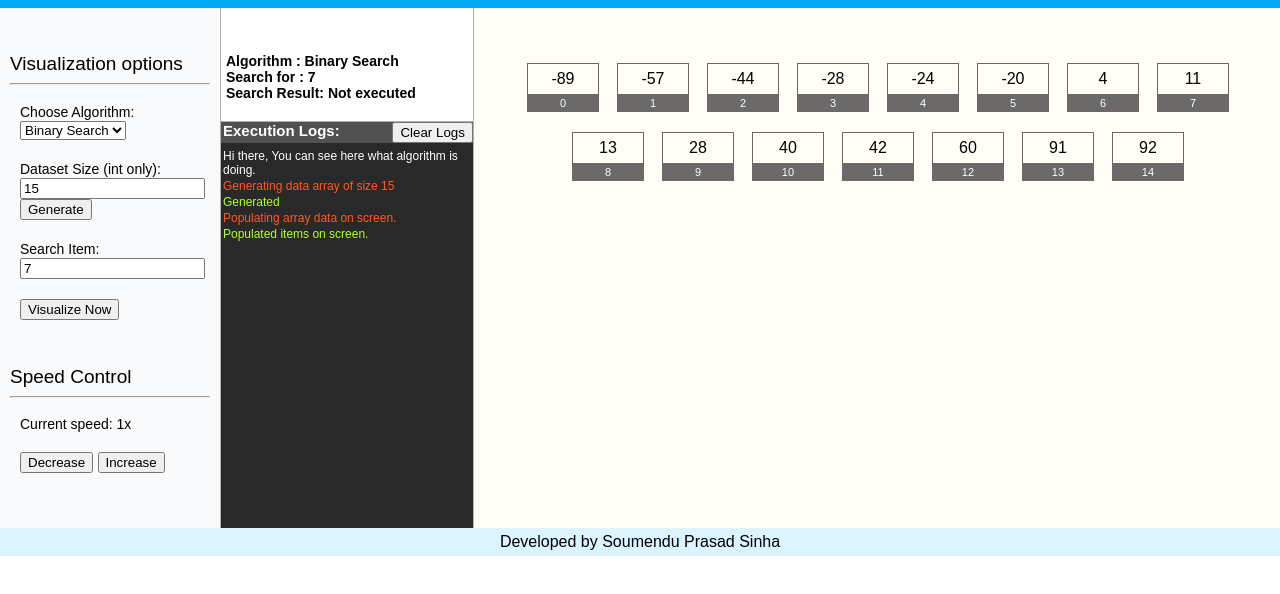
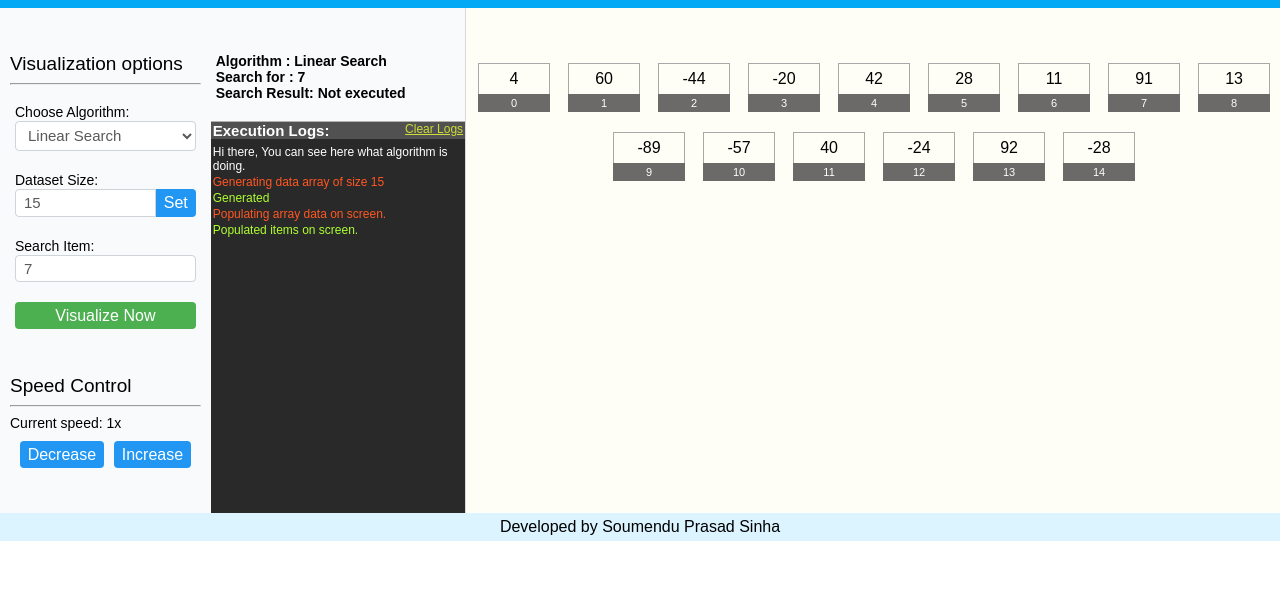
Before and after one commit to soumsps/algo-visualizer, a plain HTML site: page src/index.html in a window 1280 px wide. Shown: the part 46-640 px from the top of the page. Drawn offline with Linux system fonts and the light colour scheme.

Commit message:
added css for buttons, forms, input group

```diff
--- a/src/css/styles.css
+++ b/src/css/styles.css
@@ -42,8 +42,8 @@ Algorithm Options CSS
 .visualizer-config-panel {
   background-color: #f9fafc;
   padding: 45px 10px;
-  width: 200px;
-  border-right: 1px solid #b4b0b0;
+  width: 300px;
+  /* border-right: 1px solid #b4b0b0; */
 }
 
 .configuration-options {
@@ -52,7 +52,7 @@ Algorithm Options CSS
 }
 
 .config-option {
-  padding: 10px;
+  padding: 10px 5px;
 }
 
 .vcp-title-text {
@@ -70,11 +70,12 @@ Algorithm Options CSS
 
 .logger-panel {
   width: 400px;
+  background-color: #f9fafc;
   /* height: 100%; */
   padding: 45px 0px 00px 0px;
   display: flex;
   flex-direction: column;
-  border-right: 1px solid #b4b0b0;
+  border-right: 1px solid #d9d9d9;
 }
 
 .av-status {
@@ -116,10 +117,15 @@ Algorithm Options CSS
   padding-top: 5px;
   padding-bottom: 5px;
   max-height: 600px;
-  overflow: overlay;
+  overflow: auto;
 }
 
 .lp-clear-log {
+  color: #cddc39;
+  font-size: 12px;
+  text-decoration: underline;
+  cursor: pointer;
+  padding-right: 2px;
 }
 
 .lp-el-text {
@@ -150,7 +156,7 @@ Algorithm Options CSS
 }
 
 .item-value {
-  border: 1px #6c6969 solid;
+  border: 1px #a8a8a8 solid;
   border-bottom: none;
   height: 30px;
   width: 100%;
@@ -176,3 +182,61 @@ Algorithm Options CSS
   padding: 5px;
   display: none;
 }
+
+.speed-controls {
+  display: flex;
+  flex-direction: row;
+  justify-content: space-evenly;
+}
+/* Form Input CSS */
+
+.btn {
+  display: inline-block;
+  user-select: none;
+  border: none;
+  padding: 0.275rem 0.5rem;
+  font-size: 16px;
+  border-radius: 0.25rem;
+  cursor: pointer;
+}
+
+.btn-primary {
+  color: #fff;
+  background-color: #2196f3;
+  border-color: #2196f3;
+}
+
+.btn-secondary {
+  color: #fff;
+  background-color: #4caf50;
+  border-color: #4caf50;
+}
+
+.select-input {
+  display: block;
+  width: 100%;
+  padding: 0.275rem 0.5rem;
+  font-size: 15px;
+  line-height: 1.5;
+  color: #595959;
+  background-color: #fff;
+  background-clip: padding-box;
+  border: 1px solid #ced4da;
+  border-radius: 0.25rem;
+}
+
+.form-input {
+  display: block;
+  padding: 0.275rem 0.5rem;
+  width: 100%;
+  font-size: 15px;
+  color: #595959;
+  background-color: #fff;
+  background-clip: padding-box;
+  border: 1px solid #ced4da;
+  border-radius: 0.25rem;
+}
+
+.input-group {
+  display: flex;
+}
--- a/src/index.html
+++ b/src/index.html
@@ -22,27 +22,43 @@
         <div class="configuration-options">
           <div class="config-option">
             <label class="vcp-label" for="algo-selector">Choose Algorithm:</label><br />
-            <select id="algo-selector" name="algo-selector" onchange="algoChange()">
+            <select id="algo-selector" class="select-input" name="algo-selector" onchange="algoChange()">
               <!-- options set by javascript-->
             </select>
           </div>
 
           <div class="config-option">
-            <label class="vcp-label" for="data-set-size">Dataset Size (int only):</label
-            ><br />
-            <span>
-              <input type="text" id="data-set-size" name="data-set-size" />
-              <button type="button" onclick="dataSetSizeChange()">Generate</button>
-            </span>
+            <label class="vcp-label" for="data-set-size">Dataset Size:</label><br />
+            <div class="input-group">
+              <input
+                type="text"
+                id="data-set-size"
+                class="form-input"
+                style="border-bottom-right-radius: 0px; border-top-right-radius: 0px;"
+                name="data-set-size"
+              />
+              <button
+                type="button"
+                class="btn btn-primary"
+                style="border-bottom-left-radius: 0px; border-top-left-radius: 0px;"
+                onclick="dataSetSizeChange()"
+              >
+                Set
+              </button>
+            </div>
           </div>
 
           <div class="config-option">
             <label class="vcp-label" for="searched-item">Search Item:</label><br />
-            <input type="text" id="searched-item" name="searched-item" />
+            <div class="input-group">
+              <input type="text" id="searched-item" class="form-input" name="searched-item" />
+            </div>
           </div>
 
           <div class="config-option">
-            <button type="button" onclick="visualizeNow()">Visualize Now</button>
+            <button type="button" class="btn btn-secondary" style="width: 100%;" onclick="visualizeNow()">
+              Visualize Now
+            </button>
           </div>
         </div>
 
@@ -51,12 +67,16 @@
         <span class="vcp-title-text">Speed Control</span>
         <hr />
         <div>
-          <div id="curr-speed" class="vcp-label config-option" style="display: block;">
+          <div id="curr-speed" class="vcp-label" style="display: block; padding-bottom: 10px;">
             Current speed: 1x
           </div>
-          <div class="config-option">
-            <button type="button" onclick="decSpeed()">Decrease</button>
-            <button type="button" onclick="incSpeed()">Increase</button>
+          <div class="speed-controls">
+            <button type="button" class="btn btn-primary" onclick="decSpeed()">
+              Decrease
+            </button>
+            <button type="button" class="btn btn-primary" onclick="incSpeed()">
+              Increase
+            </button>
           </div>
         </div>
       </div>
@@ -73,14 +93,12 @@
         <div class="lp-logs">
           <div class="lp-logs-head">
             <span class="lp-logs-title">Execution Logs:</span>
-            <button class="lp-clear-log" onclick="clearLogs()">Clear Logs</button>
+            <span class="lp-clear-log" onclick="clearLogs()">Clear Logs</span>
           </div>
 
           <div id="lp-el-content" class="lp-el-content">
             <!-- Generated by Javascript-->
-            <span class="lp-el-text"
-              >Hi there, You can see here what algorithm is doing.</span
-            >
+            <span class="lp-el-text">Hi there, You can see here what algorithm is doing.</span>
           </div>
         </div>
       </div>
--- a/src/js/script.js
+++ b/src/js/script.js
@@ -1,5 +1,5 @@
 // default configuration
-let algoSelected = "id_2";
+let algoSelected = "id_1";
 let dataSetSize = "15";
 let searchedItem = "7";
 let visualizerRunning = false;
@@ -21,7 +21,7 @@ const algoData = {
 const colorData = {
   defaultColor: {
     index: { bgColor: "#6c6969", borderColor: "#6c6969", fontColor: "#fff" },
-    value: { bgColor: "none", borderColor: "#6c6969", fontColor: "#000" }
+    value: { bgColor: "none", borderColor: "#a8a8a8", fontColor: "#000" }
   },
   id_1: {
     name: "Linear Search",
@@ -142,10 +142,7 @@ const generateArrayElementsFrontend = async () => {
  */
 const algoChange = async () => {
   if (visualizerRunning) {
-    logger(
-      `Visualizer busy, changes will take effect after finishing current task.`,
-      "#ff5722"
-    );
+    logger(`Visualizer busy, changes will not take effect.`, "#ff5722");
     return 0;
   }
   console.log("algo changed");
```
Also changed, not shown: 1 other file.
